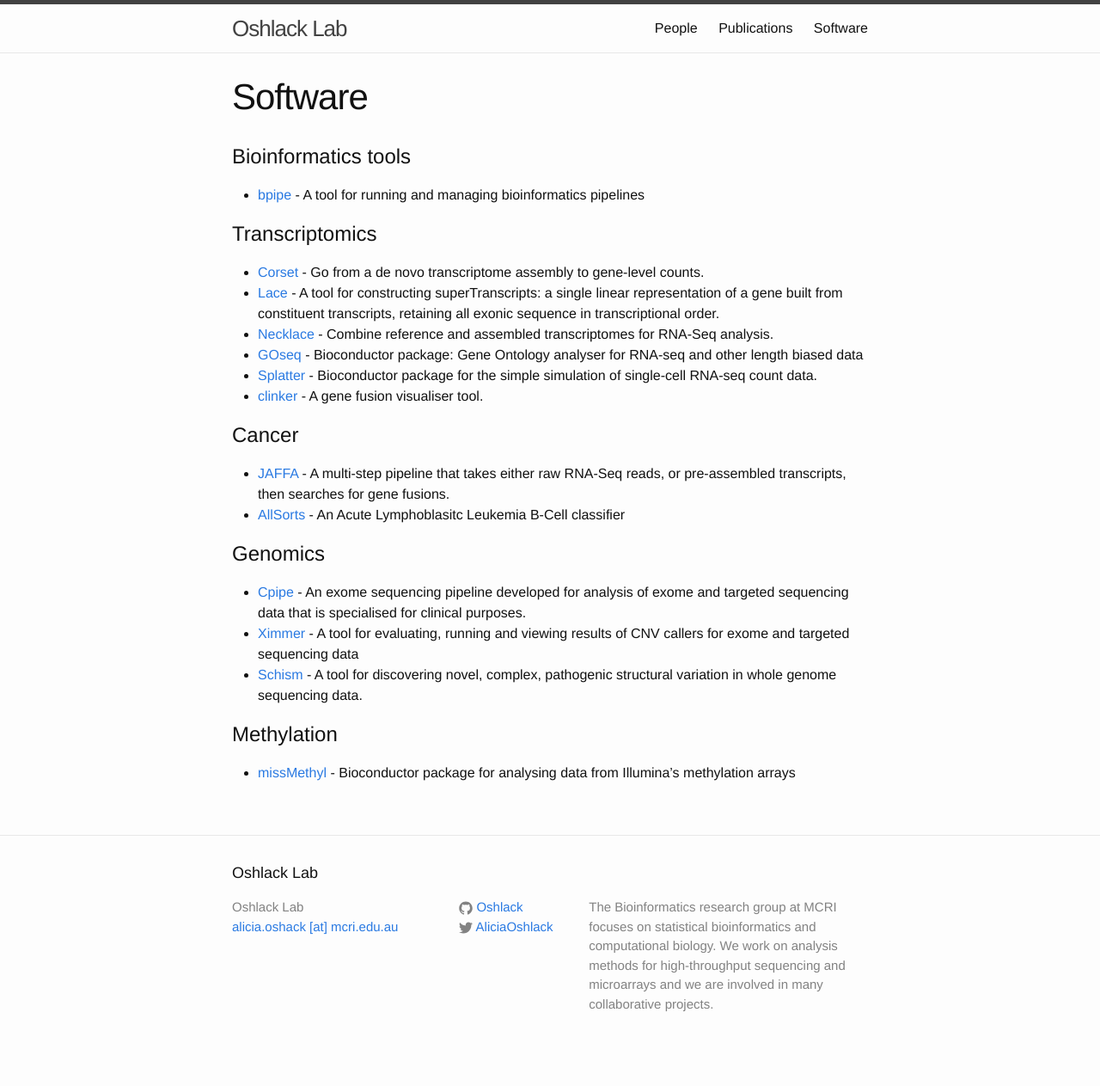
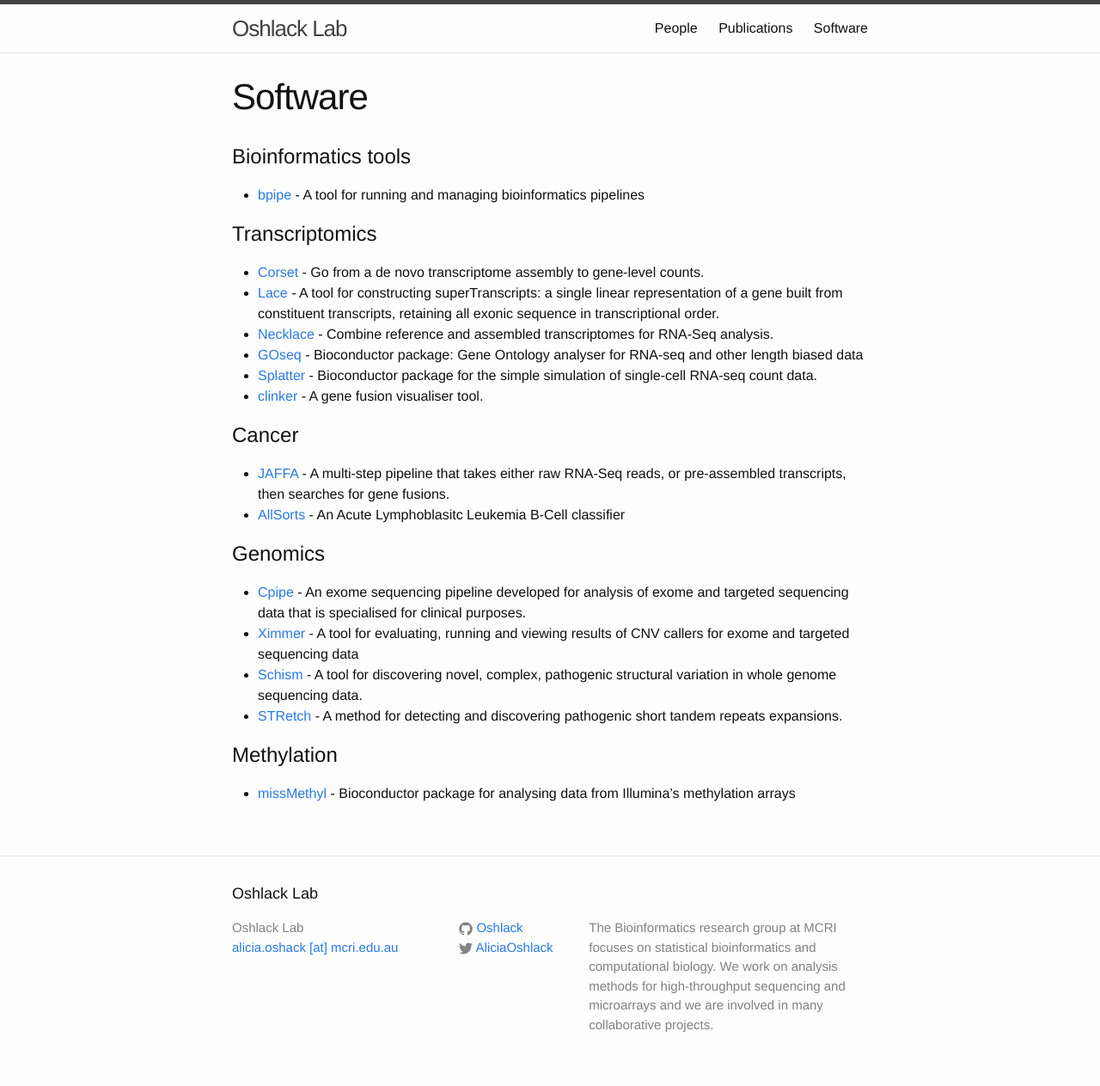
Before and after one commit to Oshlack/oshlack.github.io, a Jekyll site: the page built from software.md, in a window 1280 px wide. Shown: the whole page at 86% size. Built offline with Jekyll 4.4.1, drawn with Linux system fonts in a browser that asks for light colours; before the commit the page ends 1239 px from its top, so only the background shows below that.

Commit message:
Add STRetch

```diff
--- a/software.md
+++ b/software.md
@@ -24,6 +24,7 @@ permalink: /software/
 * [Ximmer](http://ximmer.org/) - A tool for evaluating, running and viewing results of CNV callers for exome and targeted sequencing data
 * [Schism](https://github.com/ssadedin/schism) - A tool for discovering novel, complex, pathogenic structural variation in whole
   genome sequencing data.
+* [STRetch](https://github.com/Oshlack/STRetch) - A method for detecting and discovering pathogenic short tandem repeats expansions.
 
 # Methylation
 * [missMethyl](http://www.bioconductor.org/packages/release/bioc/html/missMethyl.html) - Bioconductor package for analysing data from Illumina's methylation arrays
```
